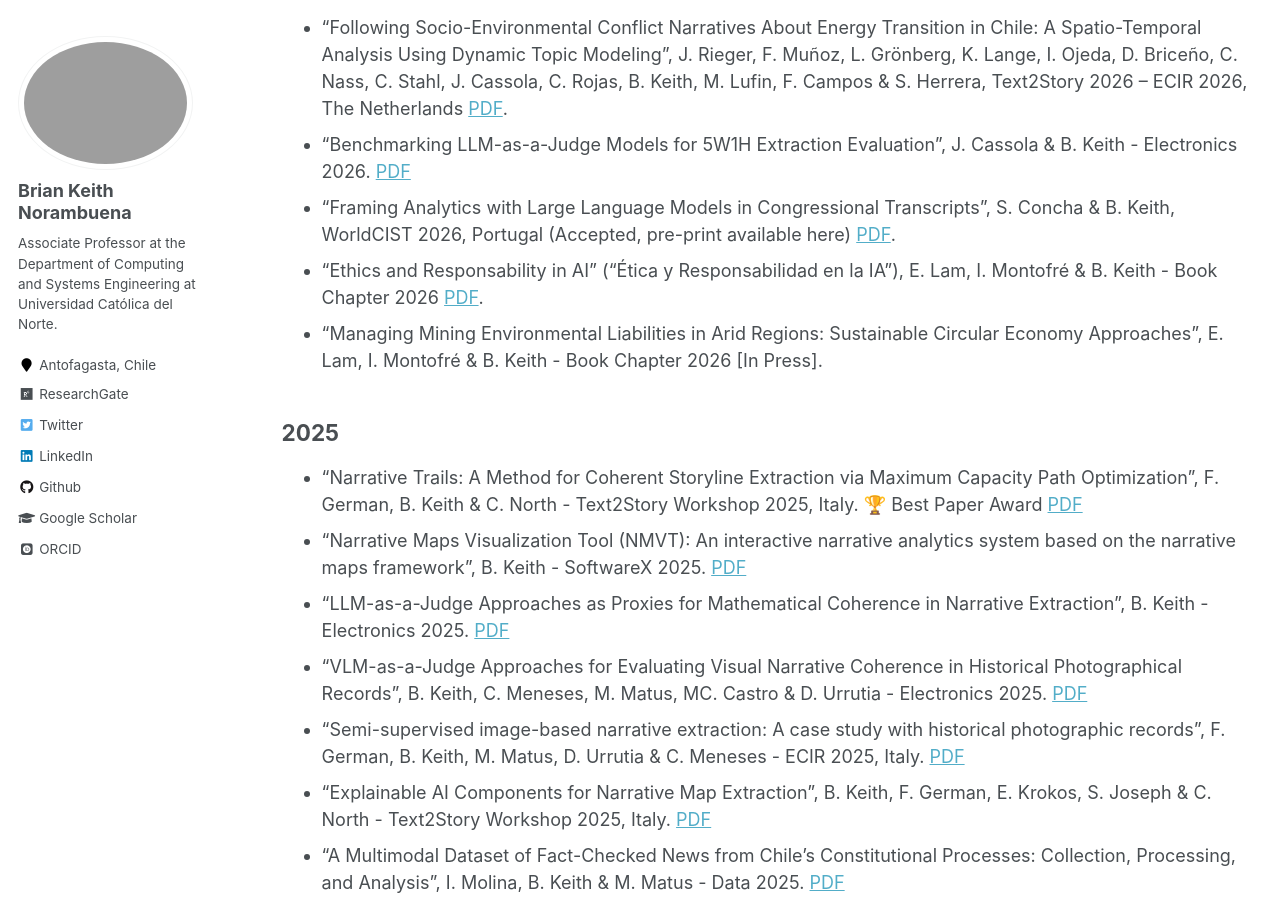
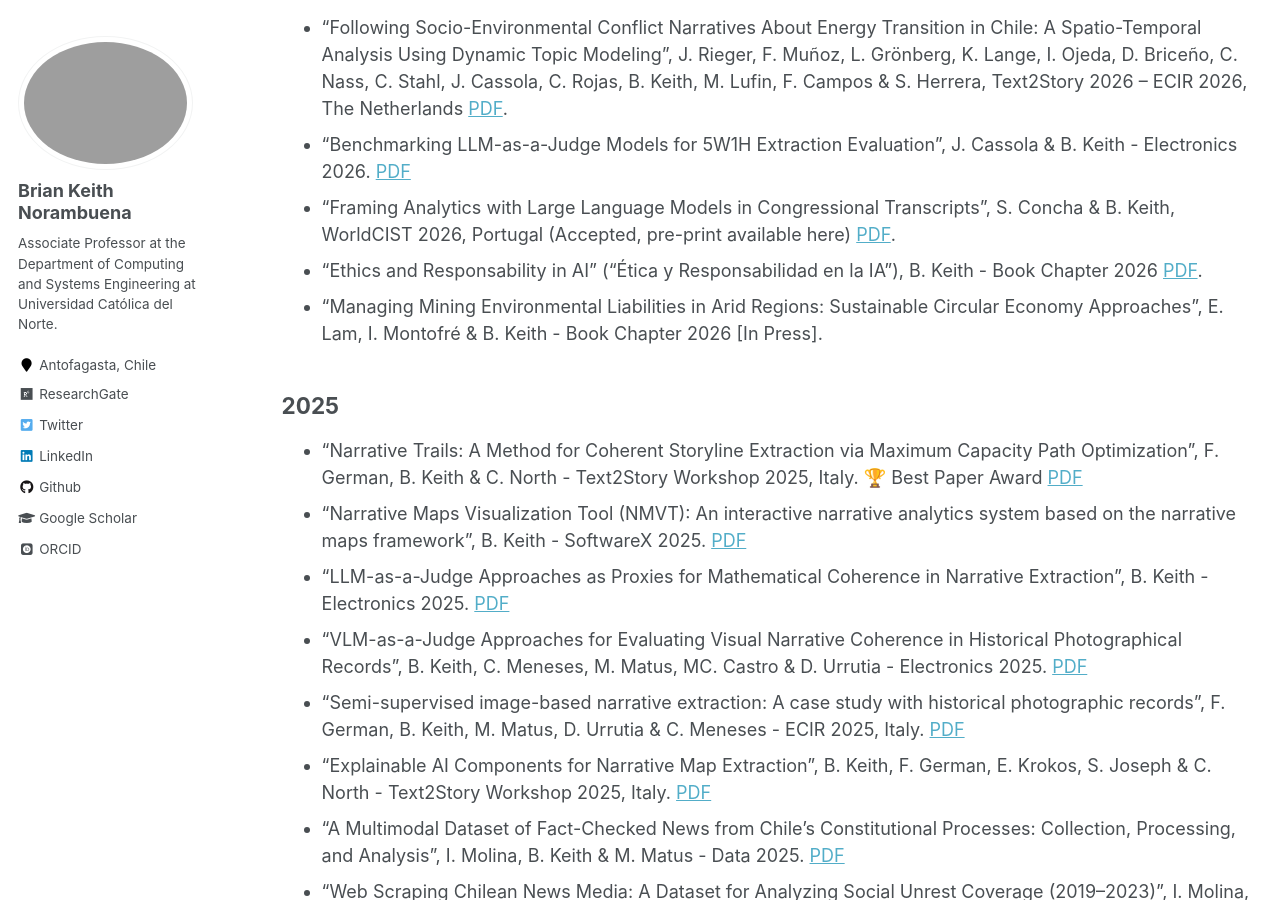
Before and after one commit to briankeithn/briankeithn.github.io, a Jekyll site: the page built from _pages/publications.md, in a window 1280 px wide and 900 px high, scrolled down 648 px. Built offline with Jekyll 4.4.1, drawn with Linux system fonts in a browser that asks for light colours; some web fonts are replaced.

Commit message:
Update publications.md

```diff
--- a/_pages/publications.md
+++ b/_pages/publications.md
@@ -22,7 +22,7 @@ This material is presented to ensure timely dissemination of scholarly and techn
 - "Following Socio-Environmental Conflict Narratives About Energy Transition in Chile: A Spatio-Temporal Analysis Using Dynamic Topic Modeling", J. Rieger, F. Muñoz, L. Grönberg, K. Lange, I. Ojeda, D. Briceño, C. Nass, C. Stahl, J. Cassola, C. Rojas, B. Keith, M. Lufin, F. Campos & S. Herrera, Text2Story 2026 – ECIR 2026, The Netherlands [PDF](http://briankeithn.github.io/files/2026_Conflicts.pdf).
 - "Benchmarking LLM-as-a-Judge Models for 5W1H Extraction Evaluation", J. Cassola & B. Keith - Electronics 2026. [PDF](http://briankeithn.github.io/files/2026_5W1H.pdf)
 - "Framing Analytics with Large Language Models in Congressional Transcripts", S. Concha & B. Keith, WorldCIST 2026, Portugal (Accepted, pre-print available here) [PDF](http://briankeithn.github.io/files/2026_Framing.pdf).
-- "Ethics and Responsability in AI" ("Ética y Responsabilidad en la IA"), E. Lam, I. Montofré & B. Keith - Book Chapter 2026 [PDF](http://briankeithn.github.io/files/2026_Ethics.pdf).
+- "Ethics and Responsability in AI" ("Ética y Responsabilidad en la IA"), B. Keith - Book Chapter 2026 [PDF](http://briankeithn.github.io/files/2026_Ethics.pdf).
 - "Managing Mining Environmental Liabilities in Arid Regions: Sustainable Circular Economy Approaches", E. Lam, I. Montofré & B. Keith - Book Chapter 2026 [In Press].
 
 ## 2025
```
